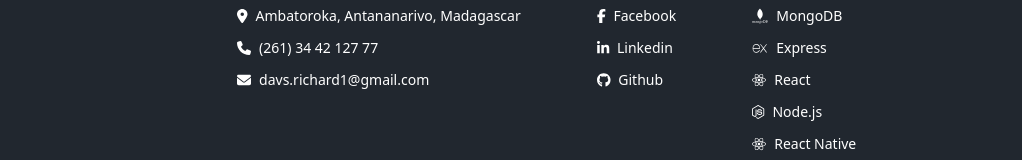
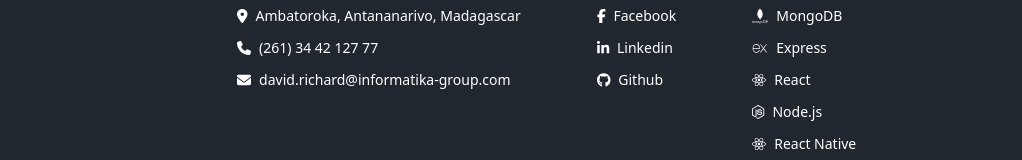
Before and after one commit to HADAPARI/portfolio, a React (Vite) app: page / in a window 1280 px wide. Shown: the part 3090-3250 px from the top of the page, without its empty margins (130-1152 px from the left). Built offline with nearby package versions, Linux system fonts and the light colour scheme; no server answers.

Commit message:
comment input focus

```diff
--- a/src/components/Contact.tsx
+++ b/src/components/Contact.tsx
@@ -75,7 +75,7 @@ const Contact = () => {
             smooth={true}
             offset={-90}
             duration={500}
-            onClick={() => inputNameRef?.current?.focus()}
+            // onClick={() => inputNameRef?.current?.focus()}
           >
             {/* <label
               className="text-teal border-b-2 border-teal cursor-pointer"
--- a/src/components/Footer.tsx
+++ b/src/components/Footer.tsx
@@ -112,12 +112,12 @@ const Footer = () => {
             (261) 34 42 127 77
           </p>
           <a
-            href="mailto:davs.richard1@gmail.com"
+            href="mailto:david.richard@informatika-group.com"
             target="_blank"
             className="link-hover"
           >
             <FontAwesomeIcon icon={faEnvelope} className="mr-2" />
-            davs.richard1@gmail.com
+            david.richard@informatika-group.com
           </a>
         </div>
         <div className="flex flex-col gap-3">
```
